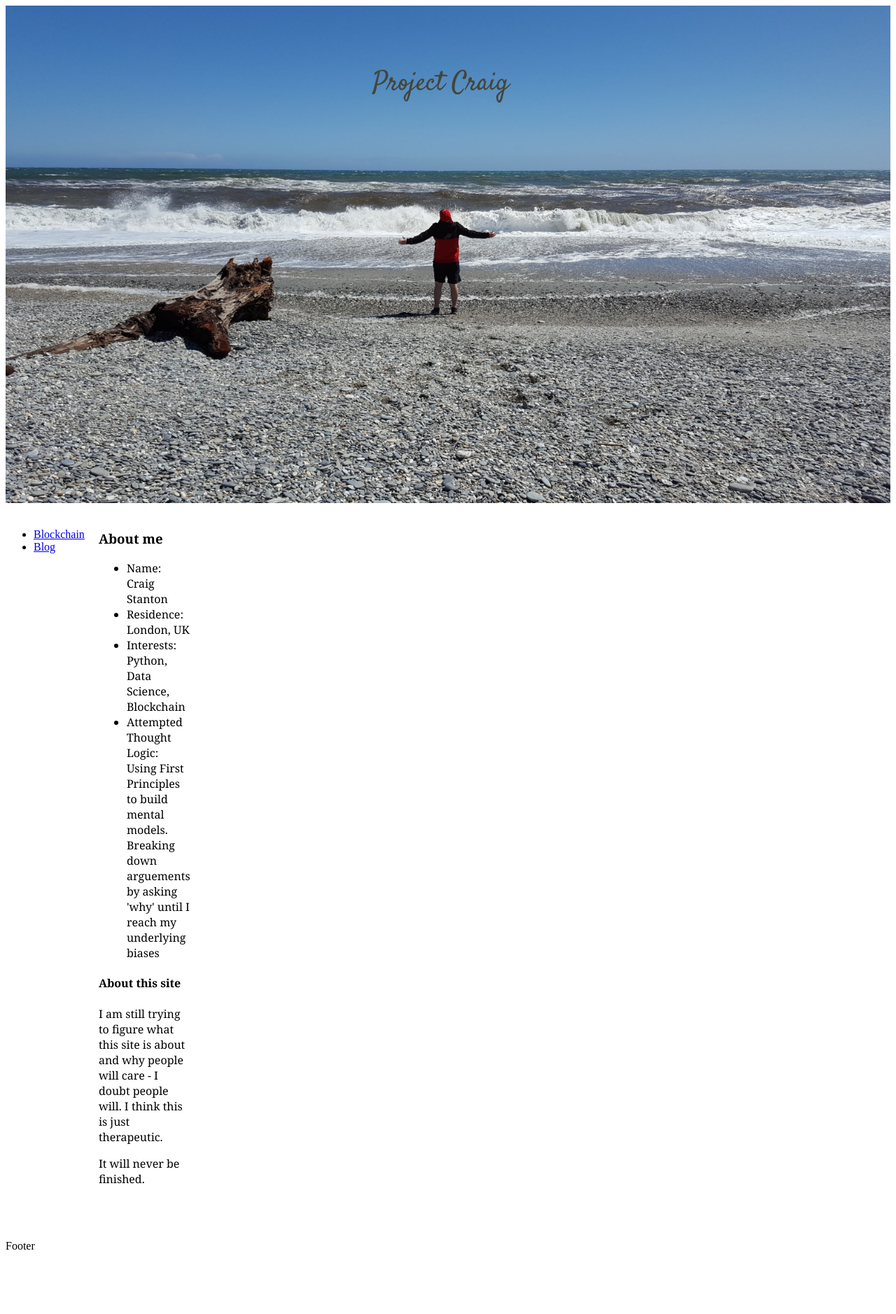
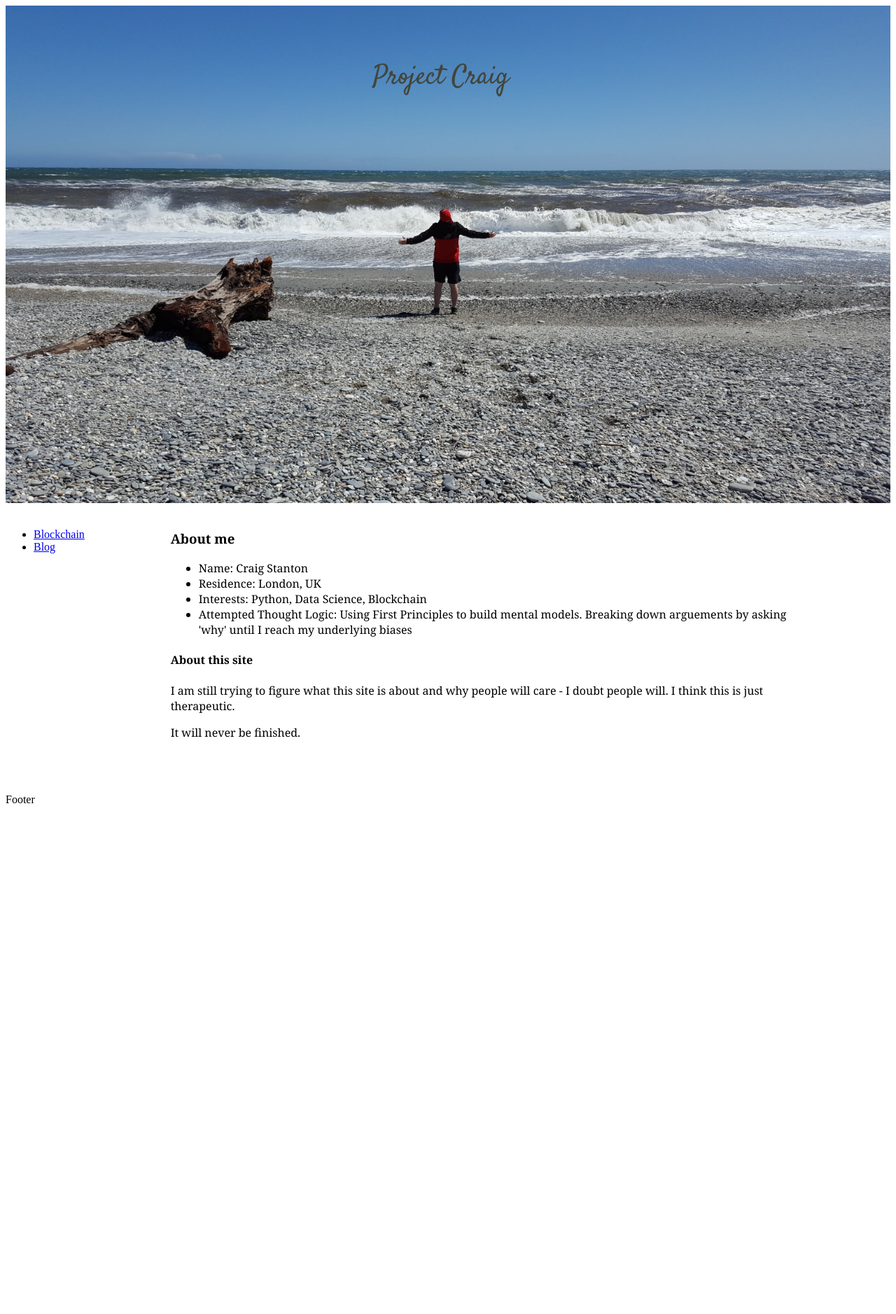
Before and after one commit to canadarmy/craigstantondotcom, a Django app: page / in a window 1280 px wide. Shown: the whole page at 70% size. After the commit the page ends 1148 px from the top, so only its background shows below. Run offline with Django 3.2, Linux system fonts and the light colour scheme; parts of the project's set-up code (start-up, migrations or seed data) failed here and were passed over.

```diff
--- /dev/null
+++ b/requirements.txt
@@ -0,0 +1,6 @@
+requests==2.18.4
+mistune==0.8.3
+Django==1.11.6
+Pygments==2.2.0
+beautifulsoup4==4.6.0
+djangorestframework==3.8.2
--- a/static/css/grid2.css
+++ b/static/css/grid2.css
@@ -17,19 +17,6 @@ body {
   display: grid;
   grid-template-columns: repeat(12, 1fr);
   grid-template-rows: repeat(12, auto);
-  grid-template-areas:
-    "header header header header header header header header header header header header"
-    "header header header header header header header header header header header header"
-    "header header header header header header header header header header header header"
-    "header header header header header header header header header header header header"
-    "nav nav article article article article article article article article article article"
-    "nav nav article article article article article article article article article article"
-    "nav nav article article article article article article article article article article"
-    "nav nav article article article article article article article article article article"
-    "footer footer footer footer footer footer footer footer footer footer footer footer"
-    "footer footer footer footer footer footer footer footer footer footer footer footer"
-    "footer footer footer footer footer footer footer footer footer footer footer footer"
-    "footer footer footer footer footer footer footer footer footer footer footer footer";
   grid-gap: 20px;
 }
 
@@ -43,20 +30,21 @@ header {
   /* tamplate rows below are for the header and children only */
   display: grid;
   grid-template-columns: repeat(12, 1fr);
-  grid-template-rows: repeat(3, 1fr);
+  grid-template-rows: repeat(auto-fill, minmax(500px, 1fr));
   grid-gap: 20px;
   font-family: georgia, 'times new roman', times, serif;
 	font-size: 100%;
 	background-color: #fff;
 	color: #43453A;
 	margin: 0;
-  text-align: center;
+
 
 }
 
 img {
   width: 100%;
   height: 100%;
+  object-fit: cover;
   grid-column: 1 / span 13;
   grid-row: 1 / span 3;
 }
@@ -66,21 +54,14 @@ h1 { /* autoprefixer: off */
   font-family: 'Satisfy', cursive;
   font-weight: normal;
   font-size: 2.4rem;
-  line-height: 1.4;
-  margin: 0;
+  line-height: 4;
   grid-row: 1;
   grid-column: 4 / span 6;
-  align-self: center;
-  span {
-    display: inline;
-    padding: 0.5rem 0.25rem 0;
-    box-decoration-break: clone;
-    background: #FFED00;
-  }
+  text-align: center;
 }
 
 article {
-  grid-column: 3 / span auto;
+  grid-column: 3 / span 9;
   grid-row-start: 5;
   font-family: georgia, 'times new roman', times, serif;
 	font-size: 100%;
```
Also changed, not shown: craigstantondotcom/settings.py (+13 -5 lines), generalblog/models.py (+4 -4 lines), generalblog/migrations/0001_initial.py, generalblog/migrations/0002_generalblog_post_category.py (deleted), generalblog/migrations/0003_generalblog_post_content.py (deleted), generalblog/migrations/0004_auto_20180101_1421.py (deleted).
